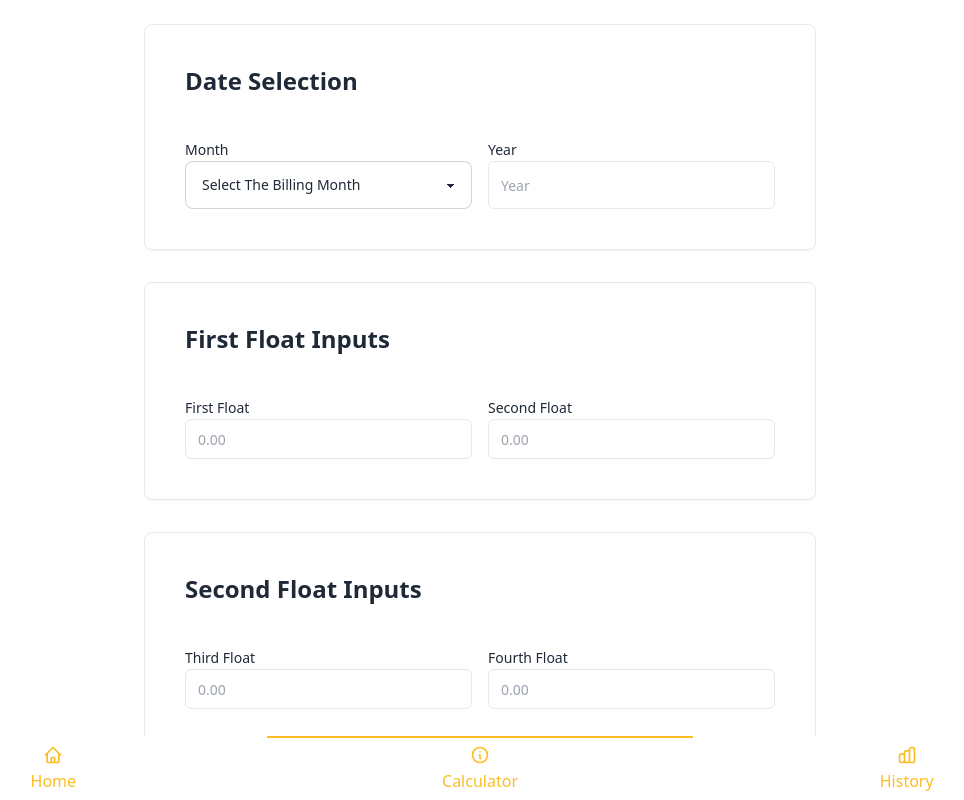
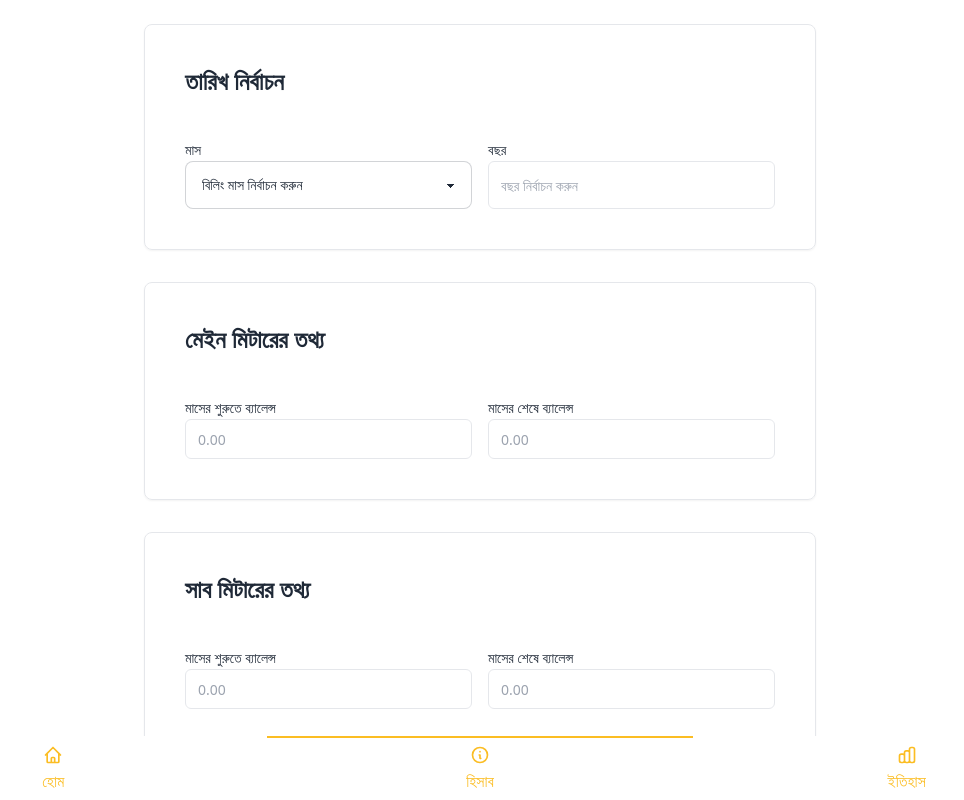
Before and after one commit to hasanshahriar32/nesco, a Next.js app: page /bill in a window 1280 px wide. Shown: the whole page, without its empty margins (160-1124 px from the left). Built offline with nearby package versions, Linux system fonts and the light colour scheme.

Commit message:
Update language labels in Footer and BillForm1 components

```diff
--- a/src/components/Footer.js
+++ b/src/components/Footer.js
@@ -22,7 +22,7 @@ const Footer = () => {
             d="M3 12l2-2m0 0l7-7 7 7M5 10v10a1 1 0 001 1h3m10-11l2 2m-2-2v10a1 1 0 01-1 1h-3m-6 0a1 1 0 001-1v-4a1 1 0 011-1h2a1 1 0 011 1v4a1 1 0 001 1m-6 0h6"
           />
         </svg>
-        <span className="btm-nav-label">Home</span>
+        <span className="btm-nav-label hidden md:block">হোম</span>
       </button>
       <button className="active" onClick={() => RedirectCall("/bill")}>
         <svg
@@ -39,7 +39,7 @@ const Footer = () => {
             d="M13 16h-1v-4h-1m1-4h.01M21 12a9 9 0 11-18 0 9 9 0 0118 0z"
           />
         </svg>
-        <span className="btm-nav-label">Calculator</span>
+        <span className="btm-nav-label hidden md:block">হিসাব</span>
       </button>
       <button onClick={() => RedirectCall("/bill/history")}>
         <svg
@@ -56,7 +56,7 @@ const Footer = () => {
             d="M9 19v-6a2 2 0 00-2-2H5a2 2 0 00-2 2v6a2 2 0 002 2h2a2 2 0 002-2zm0 0V9a2 2 0 012-2h2a2 2 0 012 2v10m-6 0a2 2 0 002 2h2a2 2 0 002-2m0 0V5a2 2 0 012-2h2a2 2 0 012 2v14a2 2 0 01-2 2h-2a2 2 0 01-2-2z"
           />
         </svg>
-        <span className="btm-nav-label">History</span>
+        <span className="btm-nav-label hidden md:block">ইতিহাস</span>
       </button>
     </div>
   );
--- a/src/components/component/bill-form1.jsx
+++ b/src/components/component/bill-form1.jsx
@@ -22,35 +22,35 @@ export function BillForm1() {
       <form className="mb-24 space-y-8 max-w-2xl mx-auto">
         <Card className="p-4 space-y-4">
           <CardHeader>
-            <h1 className="text-2xl font-bold">Date Selection</h1>
+            <h1 className="text-2xl font-bold">তারিখ নির্বাচন</h1>
           </CardHeader>
           <CardContent className="flex flex-col md:flex-row gap-4">
             <div className="w-full md:w-1/2">
-              <Label htmlFor="month">Month</Label>
+              <Label htmlFor="month">মাস</Label>
               <select className="select select-bordered w-full max-w-xs">
                 <option disabled selected>
-                  Select The Billing Month
+                  বিলিং মাস নির্বাচন করুন
                 </option>
                 <option>জানুয়ারি – January </option>
                 <option>ফেব্রুয়ারী – February </option>
                 <option>মার্চ – March </option>
-                <option>এপ্রিল -April </option>
+                <option>এপ্রিল – April </option>
                 <option>মে – May </option>
                 <option>জুন – June </option>
                 <option>জুলাই – July </option>
                 <option>আগষ্ট – August</option>
-                <option>সেপ্টেম্বর -September </option>
+                <option>সেপ্টেম্বর – September </option>
                 <option>অক্টোবর – October </option>
                 <option>নভেম্বর – November </option>
                 <option>ডিসেম্বর – December</option>
               </select>
             </div>
             <div className="w-full md:w-1/2">
-              <Label htmlFor="year">Year</Label>
+              <Label htmlFor="year">বছর</Label>
               <Input
                 className="w-full h-12"
                 id="year"
-                placeholder="Year"
+                placeholder="বছর নির্বাচন করুন"
                 type="number"
               />
             </div>
@@ -58,11 +58,11 @@ export function BillForm1() {
         </Card>
         <Card className="p-4 space-y-4">
           <CardHeader>
-            <h2 className="text-2xl font-bold">First Float Inputs</h2>
+            <h2 className="text-2xl font-bold">মেইন মিটারের তথ্য</h2>
           </CardHeader>
           <CardContent className="flex flex-col md:flex-row gap-4">
             <div className="w-full md:w-1/2">
-              <Label htmlFor="float1">First Float</Label>
+              <Label htmlFor="float1">মাসের শুরুতে ব্যালেন্স</Label>
               <Input
                 className="w-full"
                 id="float1"
@@ -72,7 +72,7 @@ export function BillForm1() {
               />
             </div>
             <div className="w-full md:w-1/2">
-              <Label htmlFor="float2">Second Float</Label>
+              <Label htmlFor="float2">মাসের শেষে ব্যালেন্স</Label>
               <Input
                 className="w-full"
                 id="float2"
@@ -85,11 +85,11 @@ export function BillForm1() {
         </Card>
         <Card className="p-4 space-y-4">
           <CardHeader>
-            <h2 className="text-2xl font-bold">Second Float Inputs</h2>
+            <h2 className="text-2xl font-bold">সাব মিটারের তথ্য</h2>
           </CardHeader>
           <CardContent className="flex flex-col md:flex-row gap-4">
             <div className="w-full md:w-1/2">
-              <Label htmlFor="float3">Third Float</Label>
+              <Label htmlFor="float3">মাসের শুরুতে ব্যালেন্স</Label>
               <Input
                 className="w-full"
                 id="float3"
@@ -99,7 +99,7 @@ export function BillForm1() {
               />
             </div>
             <div className="w-full md:w-1/2">
-              <Label htmlFor="float4">Fourth Float</Label>
+              <Label htmlFor="float4">মাসের শেষে ব্যালেন্স</Label>
               <Input
                 className="w-full"
                 id="float4"
@@ -116,7 +116,7 @@ export function BillForm1() {
             className="px-6 py-2 text-white bg-blue-500 rounded hover:bg-blue-600 transition-colors duration-200"
             type="submit"
           >
-            Next
+            পরবর্তী
           </Button>
         </div>
       </form>
```
